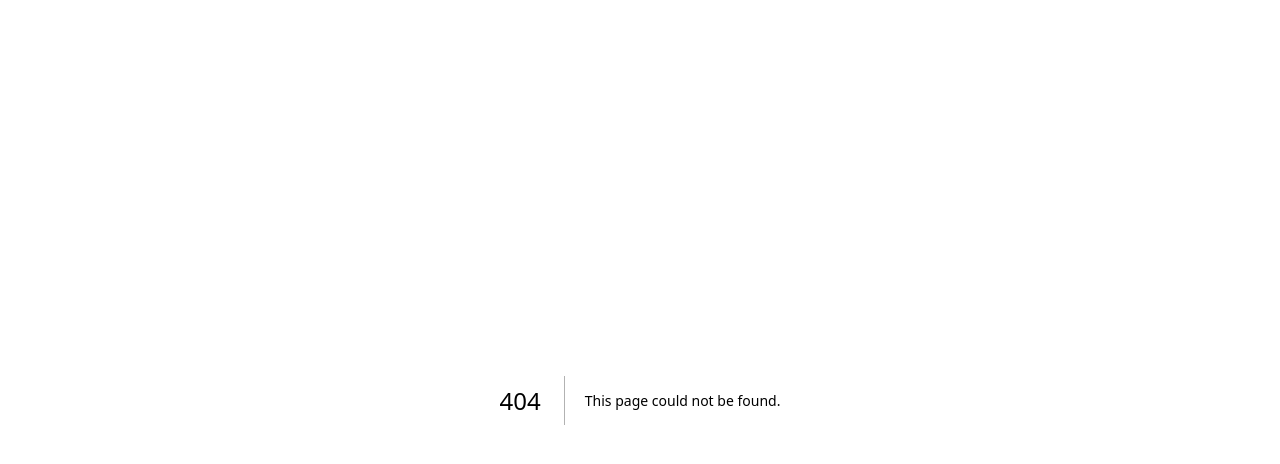
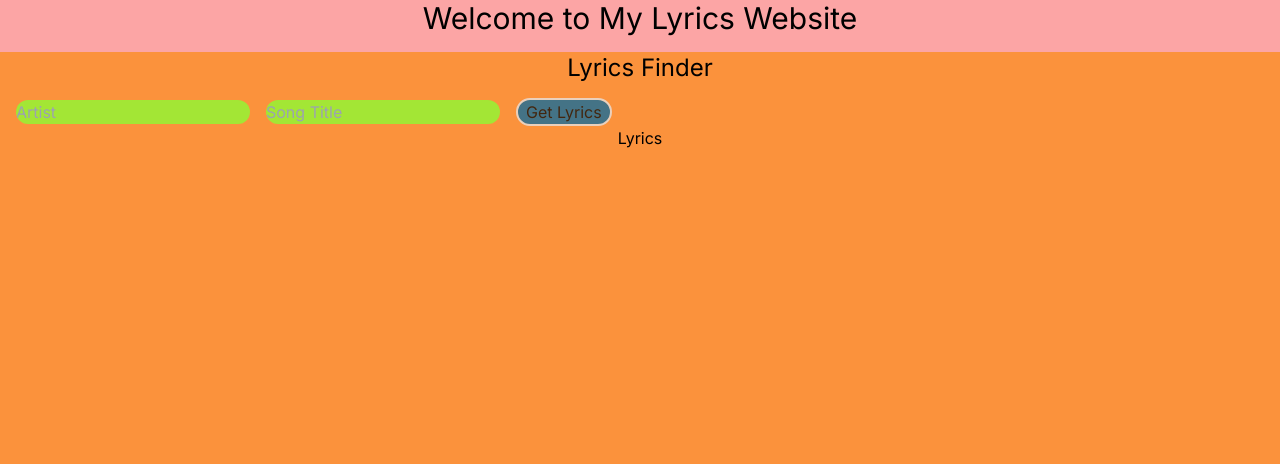
Before and after one commit to Passang-Dorji/mynextapp, a Next.js app: page /lyrics in a window 1280 px wide. Before the commit this address had no page. Shown: the top 464 px of the page. Built offline with nearby package versions, Linux system fonts and the light colour scheme.

Commit message:
to search lyrics

```diff
--- /dev/null
+++ b/app/lyrics/lyrics.jsx
@@ -0,0 +1,44 @@
+// components/Lyrics.js
+import React, { useState } from 'react';
+
+const Lyrics = () => {
+  const [artist, setArtist] = useState('');
+  const [title, setTitle] = useState('');
+  const [lyrics, setLyrics] = useState('');
+
+  const fetchLyrics = async () => {
+    try {
+      const response = await fetch(`https://api.lyrics.ovh/v1/${artist}/${title}`);
+      const data = await response.json();
+      setLyrics(data.lyrics);
+    } catch (error) {
+      console.error('Error fetching lyrics:', error);
+    }
+  };
+
+  return (
+    <div className='bg-orange-400 h-screen w-screen'>
+      <h2 className='text-center text-2xl mt-4'>Lyrics Finder</h2>
+      <input className='text-black mx-4 mt-4 bg-lime-400 rounded-full'
+        type="text"
+        placeholder="Artist"
+        value={artist}
+        onChange={(e) => setArtist(e.target.value)}
+      />
+      <input className='text-black mt-4 bg-lime-400 rounded-full'
+        type="text"
+        placeholder="Song Title"
+        value={title}
+        onChange={(e) => setTitle(e.target.value)}
+      />
+      <button className='bg-sky-700	rounded-full ml-4 border-2 px-2 animate-pulse'
+       onClick={fetchLyrics}>Get Lyrics</button>
+      <div className="text-center text-black antialiased">
+        <h3>Lyrics</h3>
+        <pre>{lyrics}</pre>
+      </div>
+    </div>
+  );
+};
+
+export default Lyrics;
--- /dev/null
+++ b/app/lyrics/page.js
@@ -0,0 +1,13 @@
+"use client"
+import Lyrics from './lyrics';
+
+const Home = () => {
+  return (
+    <div className='bg-red-300	'>
+      <h1 className='text-center text-3xl text-blue'>Welcome to My Lyrics Website</h1>
+      <Lyrics />
+    </div>
+  );
+};
+
+export default Home;
--- /dev/null
+++ b/app/thrird/page.js
@@ -0,0 +1,54 @@
+"use client"
+// import { useState } from "react"
+// export default function Example() {
+//    const [count,setCount]= useState(0)
+//    console.log("i am running")
+
+//    return (
+//     <div>
+//         <p> you clicked{count} times</p>
+//         <button onClick={()=>setCount(count + 1)}>
+
+//            click me
+
+//         </button>
+//     </div>
+//    )
+//}
+import { useState, useEffect } from "react"
+
+ export default function Counter() {
+  // useState to manage the count state variable
+  const [count, setCount] = useState(0);
+
+  // useEffect to update the document title when count changes
+  useEffect(() => {
+    console.log("i am running")
+    document.title = `Count: ${count}`;
+  }, [count]); // Only re-run the effect if count changes
+
+  return (
+    <div>
+      <p>Count: {count}</p>
+      <button onClick={() => setCount(count + 1)}>Increment</button>
+    </div>
+  );
+}
+// import React, { useState, useEffect } from 'react';
+
+//   export default function Example() {
+//   const [count, setCount] = useState(0);
+//   // This effect will run after every render
+//   useEffect(() => {
+//     document.title = `You clicked ${count} times`;
+//   });
+
+//   return (
+//     <div className="text -6xl text-center mt-80">
+//       <p>You clicked {count} times</p>
+//       <button onClick={() => setCount(count + 1)}>
+//         Click me
+//       </button>
+//     </div>
+//   );
+// }
--- a/package.json
+++ b/package.json
@@ -9,9 +9,10 @@
     "lint": "next lint"
   },
   "dependencies": {
+    "isomorphic-unfetch": "^4.0.2",
+    "next": "14.1.0",
     "react": "^18",
-    "react-dom": "^18",
-    "next": "14.1.0"
+    "react-dom": "^18"
   },
   "devDependencies": {
     "autoprefixer": "^10.0.1",
```
Also changed, not shown: 1 other file (tests, documents, lock files or other folders).
